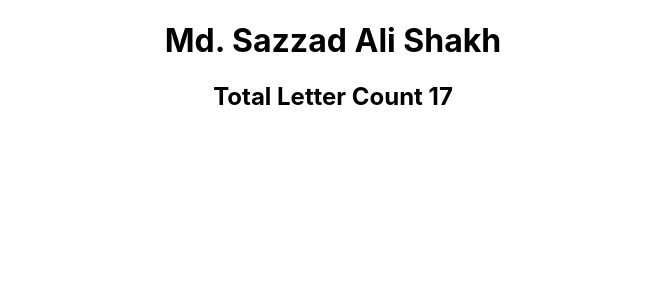
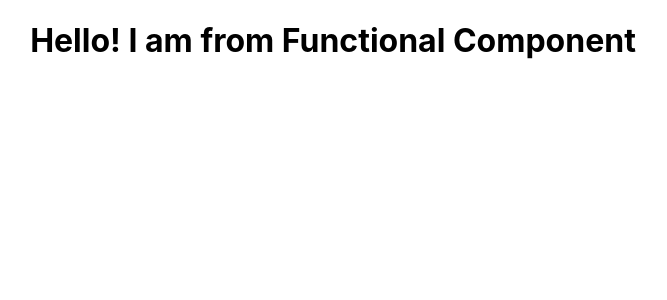
Before and after one commit to sazzadshakhbd/react, a React (Create React App) app in the folder my-app/: page / in a window 1280 px wide. Shown: the top 300 px of the page, without its empty margins (307-974 px from the left). Built offline with nearby package versions, Linux system fonts and the light colour scheme.

Commit message:
create function component

```diff
--- a/my-app/src/App.js
+++ b/my-app/src/App.js
@@ -1,11 +1,11 @@
 import logo from "./logo.svg";
 import "./App.css";
+import Hello from "./mycomponents/Hello";
 
 function App() {
   return (
     <div className="App">
-      <h1>Md. Sazzad Ali Shakh</h1>
-      <h2>Total Letter Count {3 + 6 + 3 + 5}</h2>
+      <Hello></Hello>
     </div>
   );
 }
--- /dev/null
+++ b/my-app/src/mycomponents/Hello.js
@@ -0,0 +1,11 @@
+import React from "react";
+
+function Hello() {
+  return (
+    <div className="abc">
+      <h1>Hello! I am from Functional Component</h1>
+    </div>
+  );
+}
+
+export default Hello;
```
